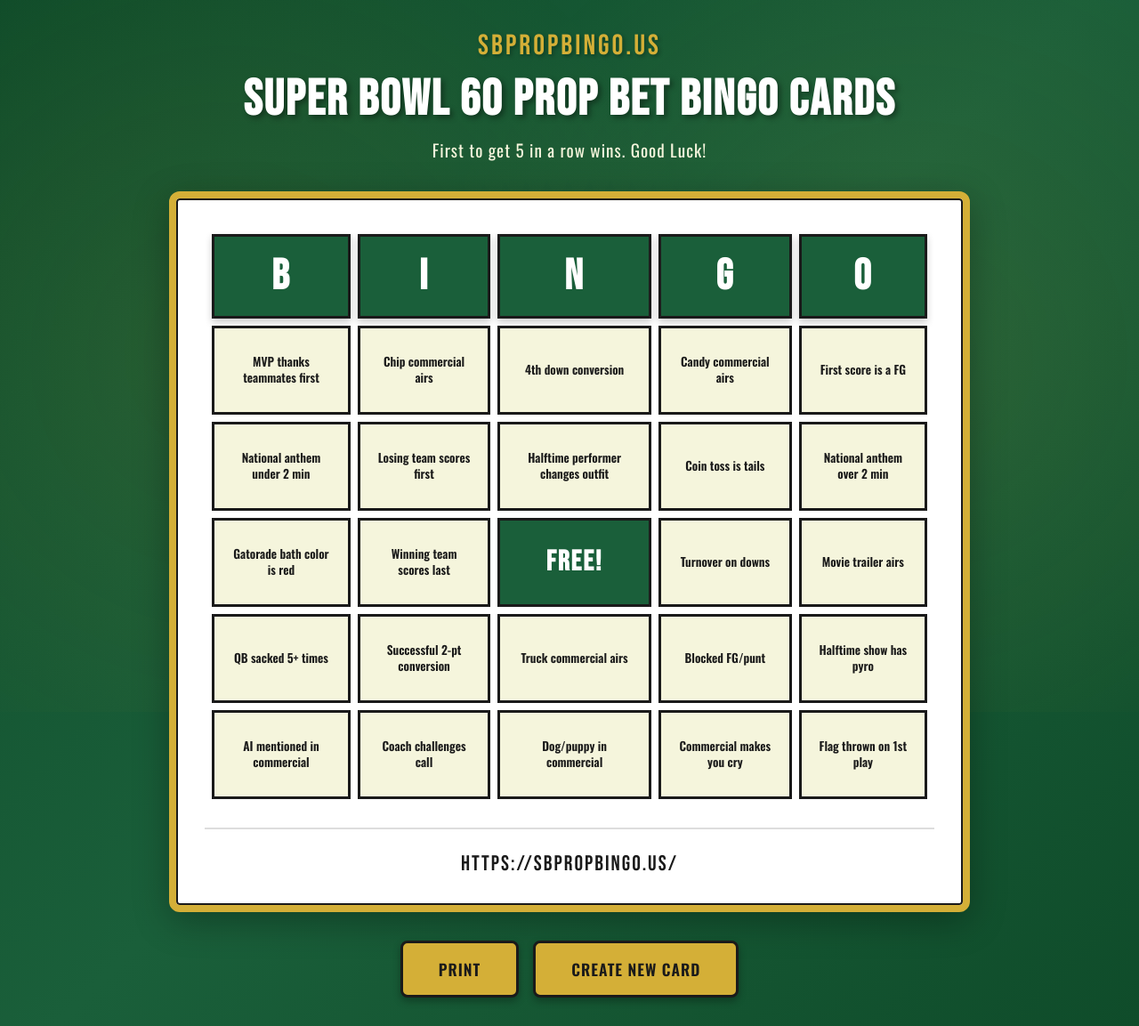
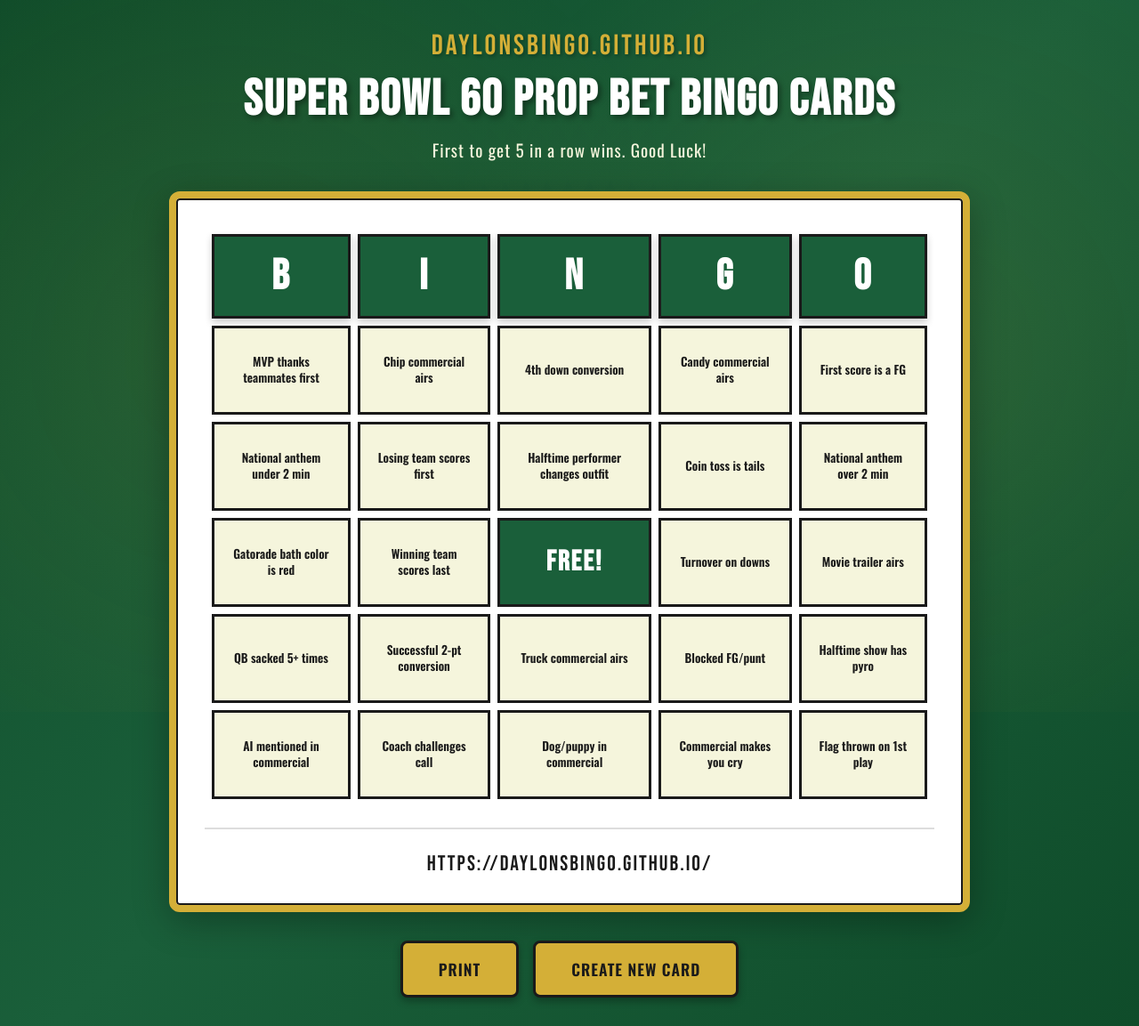
Before and after one commit to DaylonC/superbowl-bingo, a plain HTML site: page index.html in a window 1280 px wide. Shown: the whole page at 89% size. Drawn offline with nearby package versions, Linux system fonts and the light colour scheme.

Commit message:
Add files via upload

```diff
--- a/index.html
+++ b/index.html
@@ -306,7 +306,7 @@
 <body>
     <div class="container">
         <header>
-            <div class="site-title">SBPropBingo.us</div>
+            <div class="site-title">DaylonsBingo.github.io</div>
             <h1>Super Bowl 60 Prop Bet Bingo Cards</h1>
             <p class="subtitle">First to get 5 in a row wins. Good Luck!</p>
         </header>
@@ -326,7 +326,7 @@
                     <!-- Will be populated by JavaScript -->
                 </tbody>
             </table>
-            <div class="footer-url">https://SBPropBingo.us/</div>
+            <div class="footer-url">https://DaylonsBingo.github.io/</div>
         </div>
 
         <div class="controls">
```
